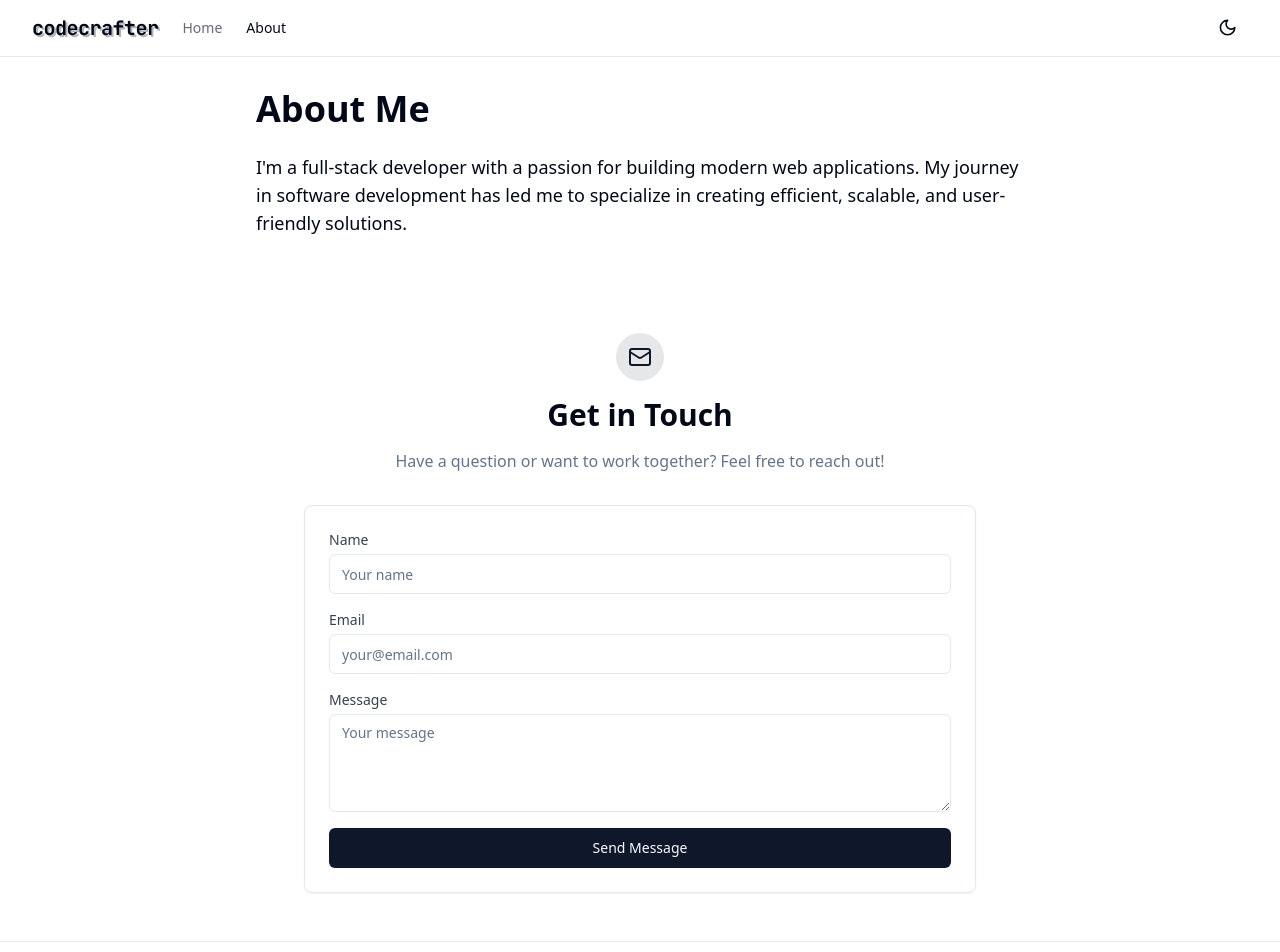
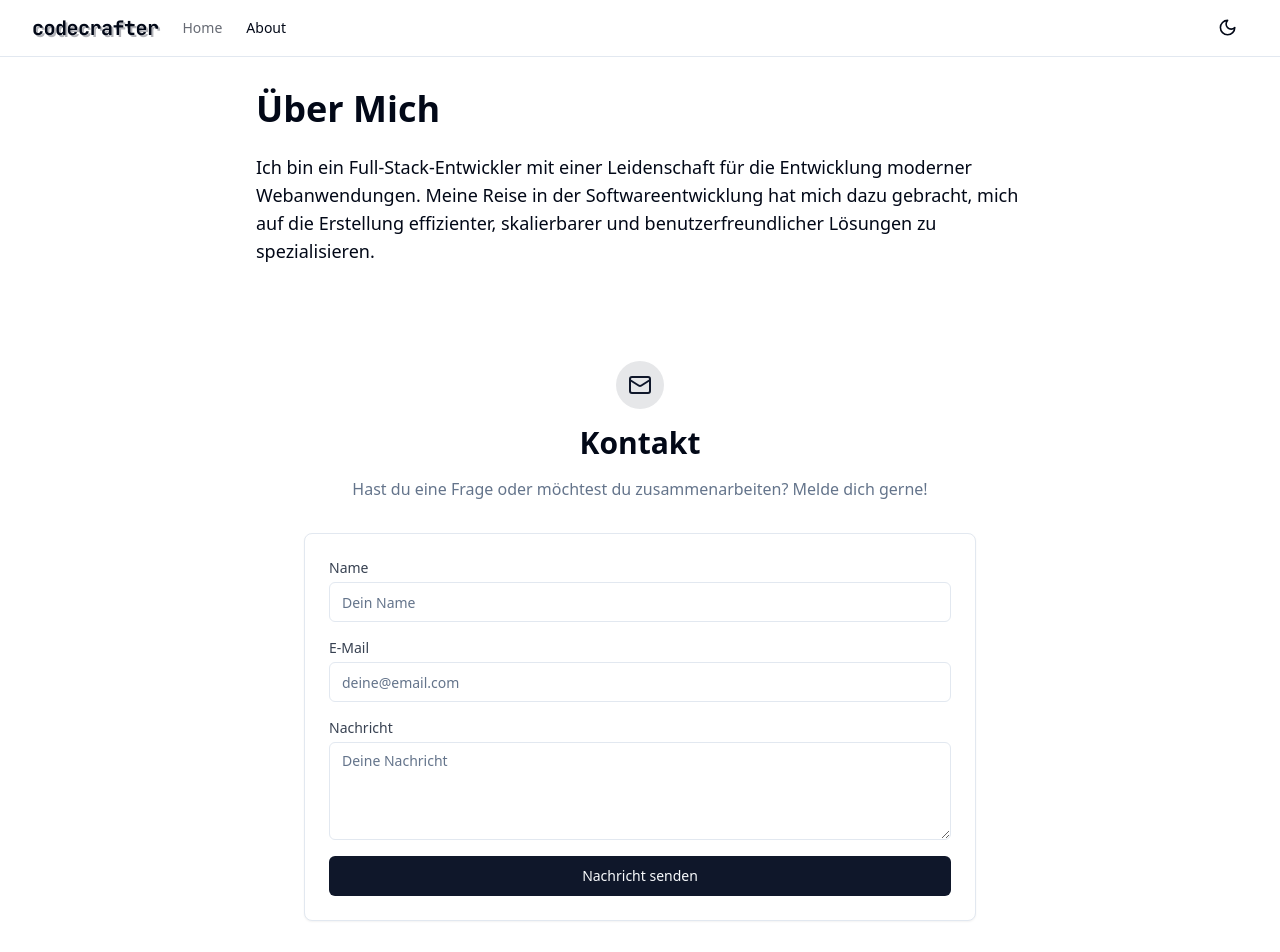
Before and after one commit to tomislav-varga/nextjs-portfolio-page, a Next.js app: page /about in a window 1280 px wide. Shown: the top 952 px of the page. Built offline with nearby package versions, Linux system fonts and the light colour scheme.

Commit message:
change: text to German

```diff
--- a/src/app/about/page.tsx
+++ b/src/app/about/page.tsx
@@ -9,12 +9,12 @@ export default function About() {
       <main className="flex-1">
         <section className="container mx-auto px-4 py-8">
           <div className="max-w-3xl mx-auto">
-            <h1 className="text-4xl font-bold mb-6">About Me</h1>
+            <h1 className="text-4xl font-bold mb-6">Über Mich</h1>
             <div className="prose dark:prose-invert">
               <p className="text-lg mb-4">
-                I'm a full-stack developer with a passion for building modern web applications.
-                My journey in software development has led me to specialize in creating
-                efficient, scalable, and user-friendly solutions.
+                Ich bin ein Full-Stack-Entwickler mit einer Leidenschaft für die Entwicklung moderner Webanwendungen.
+                Meine Reise in der Softwareentwicklung hat mich dazu gebracht, mich auf die Erstellung
+                effizienter, skalierbarer und benutzerfreundlicher Lösungen zu spezialisieren.
               </p>
             </div>
           </div>
--- a/src/components/contact-form.tsx
+++ b/src/components/contact-form.tsx
@@ -47,15 +47,15 @@ export function ContactForm() {
       }
 
       toast({
-        title: "Success!",
-        description: "Your message has been sent successfully.",
+        title: "Erfolg!",
+        description: "Deine Nachricht wurde erfolgreich gesendet.",
       })
       reset()
     } catch (error) {
-      const errorMessage = error instanceof Error ? error.message : 'Something went wrong. Please try again.'
+      const errorMessage = error instanceof Error ? error.message : 'Etwas ist schiefgelaufen. Bitte versuche es erneut.'
 
       toast({
-        title: "Error",
+        title: "Fehler",
         description: errorMessage,
         variant: "destructive",
       })
@@ -74,7 +74,7 @@ export function ContactForm() {
           id="name"
           {...register("name")}
           className="mt-1"
-          placeholder="Your name"
+          placeholder="Dein Name"
         />
         {errors.name && (
           <p className="mt-1 text-sm text-red-600">{errors.name.message}</p>
@@ -83,14 +83,14 @@ export function ContactForm() {
 
       <div>
         <label htmlFor="email" className="block text-sm font-medium text-gray-700">
-          Email
+          E-Mail
         </label>
         <Input
           id="email"
           type="email"
           {...register("email")}
           className="mt-1"
-          placeholder="your@email.com"
+          placeholder="deine@email.com"
         />
         {errors.email && (
           <p className="mt-1 text-sm text-red-600">{errors.email.message}</p>
@@ -99,13 +99,13 @@ export function ContactForm() {
 
       <div>
         <label htmlFor="message" className="block text-sm font-medium text-gray-700">
-          Message
+          Nachricht
         </label>
         <Textarea
           id="message"
           {...register("message")}
           className="mt-1"
-          placeholder="Your message"
+          placeholder="Deine Nachricht"
           rows={4}
         />
         {errors.message && (
@@ -114,7 +114,7 @@ export function ContactForm() {
       </div>
 
       <Button type="submit" disabled={isSubmitting} className="w-full">
-        {isSubmitting ? "Sending..." : "Send Message"}
+        {isSubmitting ? "Wird gesendet..." : "Nachricht senden"}
       </Button>
     </form>
   )
--- a/src/components/layout/footer.tsx
+++ b/src/components/layout/footer.tsx
@@ -3,7 +3,7 @@ export function Footer() {
     <footer className="border-t">
       <div className="container mx-auto px-4 py-6">
         <p className="text-center text-sm text-muted-foreground">
-          © {new Date().getFullYear()} Tom. All rights reserved.
+          © {new Date().getFullYear()} Tom. Alle Rechte vorbehalten.
         </p>
       </div>
     </footer>
--- a/src/components/sections/about-section.tsx
+++ b/src/components/sections/about-section.tsx
@@ -2,16 +2,16 @@ export function AboutSection() {
   return (
     <section id="about" className="py-16">
       <div className="container mx-auto px-4">
-        <h2 className="text-3xl font-bold text-center mb-8">About Me</h2>
+        <h2 className="text-3xl font-bold text-center mb-8">Über Mich</h2>
         <div className="max-w-2xl mx-auto text-center">
           <p className="text-lg text-muted-foreground mb-6">
-            I'm a full-stack developer with a passion for creating beautiful and functional web applications.
-            With expertise in both frontend and backend technologies, I strive to build scalable and
-            maintainable solutions that provide great user experiences.
+            Ich bin ein Full-Stack-Entwickler mit einer Leidenschaft für die Erstellung schöner und funktionaler Webanwendungen.
+            Mit Expertise in Frontend- und Backend-Technologien strebe ich danach, skalierbare und
+            wartbare Lösungen zu entwickeln, die großartige Benutzererfahrungen bieten.
           </p>
           <p className="text-lg text-muted-foreground">
-            When I'm not coding, you can find me exploring new technologies, contributing to open-source
-            projects, or sharing my knowledge with the developer community.
+            Wenn ich nicht programmiere, kann man mich dabei finden, neue Technologien zu erkunden, zu Open-Source-Projekten
+            beizutragen oder mein Wissen mit der Entwickler-Community zu teilen.
           </p>
         </div>
       </div>
--- a/src/components/sections/contact-section.tsx
+++ b/src/components/sections/contact-section.tsx
@@ -10,9 +10,9 @@ export function ContactSection() {
             <div className="inline-flex items-center justify-center w-12 h-12 rounded-full bg-primary/10 mb-4">
               <Mail className="h-6 w-6 text-primary" />
             </div>
-            <h2 className="text-3xl font-bold mb-4">Get in Touch</h2>
+            <h2 className="text-3xl font-bold mb-4">Kontakt</h2>
             <p className="text-muted-foreground">
-              Have a question or want to work together? Feel free to reach out!
+              Hast du eine Frage oder möchtest du zusammenarbeiten? Melde dich gerne!
             </p>
           </div>
           <div className="bg-card rounded-lg border p-6 shadow-sm">
--- a/src/components/sections/hero-section.tsx
+++ b/src/components/sections/hero-section.tsx
@@ -3,14 +3,14 @@ export function HeroSection() {
     <section className="flex flex-col items-center justify-center min-h-[calc(100vh-4rem)] gap-8 py-8">
       <div className="flex flex-col items-center text-center gap-4">
         <h1 className="text-4xl font-bold tracking-tight sm:text-6xl">
-          Hi, I'am Tomi
+          Hallo, ich bin Tomi
         </h1>
         <p className="text-lg text-muted-foreground max-w-[600px]">
-          A passionate full-stack developer building modern web applications
-          with Next.js and TypeScript.
+          Ein leidenschaftlicher Full-Stack-Entwickler, der moderne Webanwendungen
+          mit Next.js und TypeScript erstellt.
         </p>
         <p className="text-lg text-muted-foreground max-w-[600px]">
-           Click <a href="/about" className="font-bold">here</a> to get to know more about me.
+           Klicke <a href="/about" className="font-bold">hier</a>, um mehr über mich zu erfahren.
         </p>
       </div>
     </section>
--- a/src/components/sections/projects-section.tsx
+++ b/src/components/sections/projects-section.tsx
@@ -88,10 +88,10 @@ export function ProjectsSection() {
     <section className="py-12">
       <div className="container mx-auto px-4">
         <div className="text-center mb-12">
-          <h2 className="text-3xl font-bold mb-4">Featured Projects</h2>
+          <h2 className="text-3xl font-bold mb-4">Ausgewählte Projekte</h2>
           <p className="text-muted-foreground max-w-[600px] mx-auto">
-            Here are some of my recent projects. Each one was built with a focus on
-            user experience, performance, and clean code.
+            Hier sind einige meiner neuesten Projekte. Jedes wurde mit Fokus auf
+            Benutzererfahrung, Leistung und sauberen Code entwickelt.
           </p>
         </div>
 
--- a/src/components/sections/skills-section.tsx
+++ b/src/components/sections/skills-section.tsx
@@ -23,11 +23,11 @@ export function SkillsSection() {
   return (
     <section id="skills" className="py-16">
       <div className="container mx-auto px-4">
-        <h2 className="text-3xl font-bold text-center mb-12">Skills & Expertise</h2>
+        <h2 className="text-3xl font-bold text-center mb-12">Fähigkeiten & Expertise</h2>
         <div className="grid grid-cols-1 md:grid-cols-3 gap-6">
           <Card>
             <CardHeader>
-              <CardTitle className="text-xl">Frontend Development</CardTitle>
+              <CardTitle className="text-xl">Frontend-Entwicklung</CardTitle>
             </CardHeader>
             <CardContent>
               <ul className="space-y-2">
@@ -42,7 +42,7 @@ export function SkillsSection() {
 
           <Card>
             <CardHeader>
-              <CardTitle className="text-xl">Backend Development</CardTitle>
+              <CardTitle className="text-xl">Backend-Entwicklung</CardTitle>
             </CardHeader>
             <CardContent>
               <ul className="space-y-2">
@@ -57,7 +57,7 @@ export function SkillsSection() {
 
           <Card>
             <CardHeader>
-              <CardTitle className="text-xl">Tools & Technologies</CardTitle>
+              <CardTitle className="text-xl">Tools & Technologien</CardTitle>
             </CardHeader>
             <CardContent>
               <ul className="space-y-2">
```
